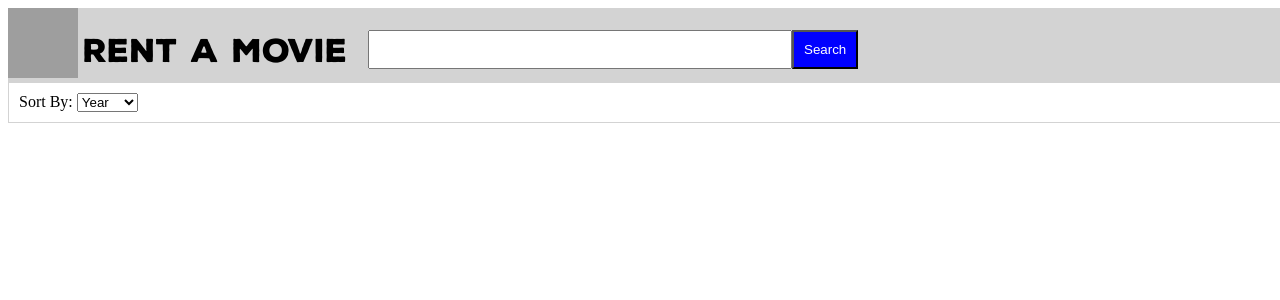
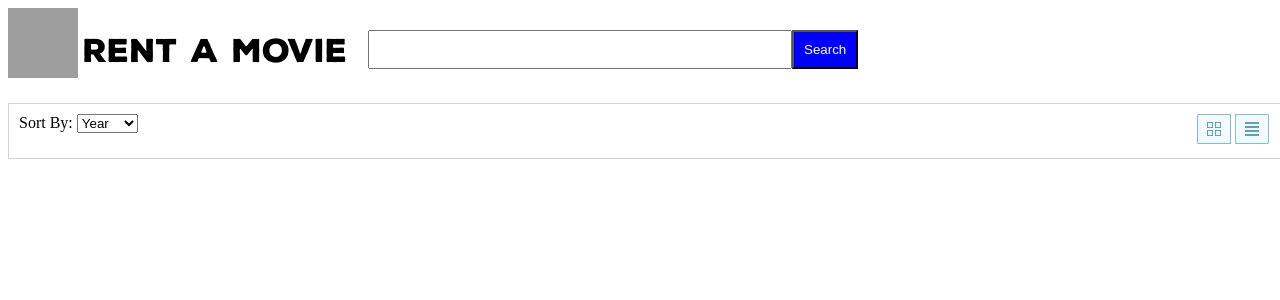
Before and after one commit to eawww/WD_Project1, a PHP site: page / in a window 1280 px wide. Shown: the top 300 px of the page. Run offline with PHP 8.4, Linux system fonts and the light colour scheme; some libraries are stand-ins or nearby versions; grey boxes are pictures that could not be loaded.

Commit message:
Broke the background in the header

```diff
--- a/index.html
+++ b/index.html
@@ -13,10 +13,11 @@
         <script src="http://ajax.googleapis.com/ajax/libs/jquery/1.11.2/jquery.min.js"> </script>
         <script src="script/movies.js"></script>
         <script src="script/movie_rentals.js"></script>
+        <script src="script/view_switcher.js"></script>
     </head>
     <body>
         <div id="headerdiv">
-            <img id=movieicon" src="icons/movie.png" height="70" width="70" alt="movie reel">
+            <img id="movieicon" src="icons/movie.png" height="70" width="70" alt="movie reel">
             <h1 id='pagetitle'>RENT A MOVIE</h1>
             <div id='searchbox'>
                 <input type="text" id="search">
@@ -29,7 +30,10 @@
                     <option value="rating">Rating</option>
                 </select>
                 <div id="layoutbuttons">
-
+                    <div id="button_holder">
+                        <img id="grid_button" src="icons/grid.jpg" alt="show grid">
+                        <img id="list_button" src="icons/list.jpg" alt="show list">
+                    </div>
                 </div>
             </div>
         </div>
--- /dev/null
+++ b/script/view_switcher.js
@@ -0,0 +1,3 @@
+$(document).ready(function(){
+
+});
--- a/style.css
+++ b/style.css
@@ -35,6 +35,8 @@
     background-color:white;
     border:1px solid lightgray;
     padding:10px;
+    position:absolute;
+    top:95px;
 }
 #search{
     width:400px;
@@ -48,3 +50,8 @@
     background-color:blue;
     color:white;
 }
+#layoutbuttons {
+    position:relative;
+    float:right;
+    right:30px;
+}
```
